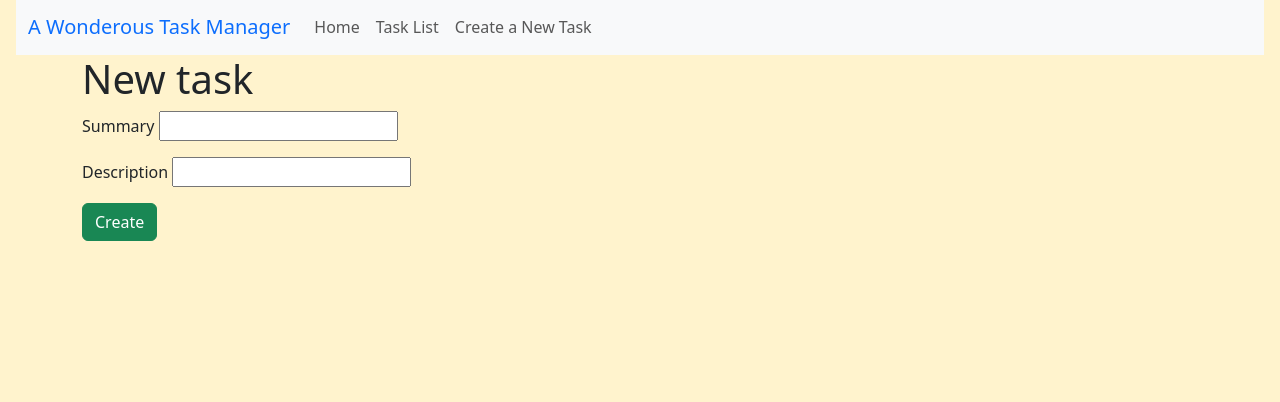
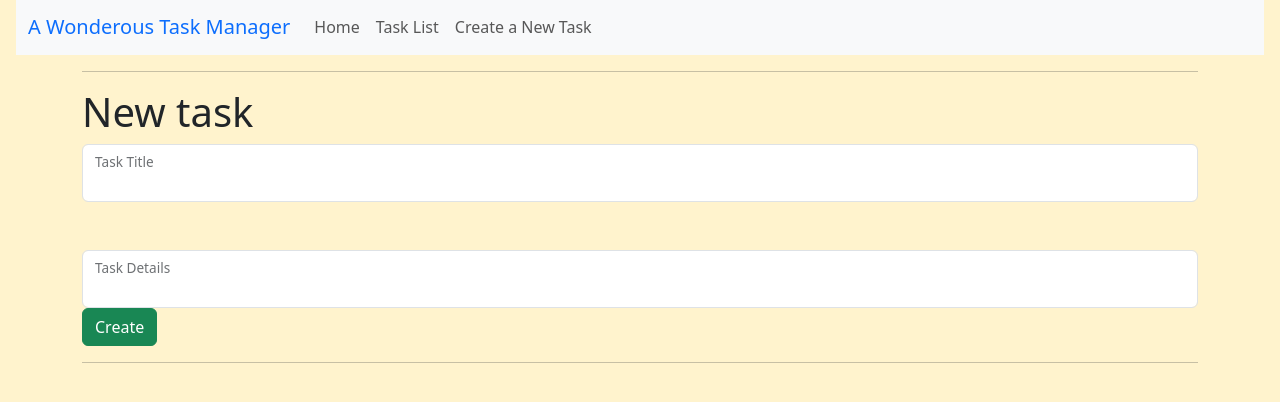
Before and after one commit to Gary-FullStack/FSDI-111-task-manager-FE, a Flask app: page /tasks/new in a window 1280 px wide. Shown: the part 17-419 px from the top of the page. Run offline with Flask 2, Linux system fonts and the light colour scheme.

Commit message:
updates for final

```diff
--- a/app/routes.py
+++ b/app/routes.py
@@ -1,10 +1,12 @@
 from flask import (
     Flask,
     render_template,
-    request
+    request,
+    url_for
 )
 from datetime import datetime
 import requests
+
 
 BACKEND_URL = "http://127.0.0.1:5000"
 app = Flask(__name__)
@@ -12,17 +14,21 @@ app = Flask(__name__)
 
 @app.get("/")
 def index():
+    image_url = url_for('static', filename='patricktodo.png')
     timestamp = datetime.now().strftime("%F %H:%M:%S")
-    return render_template("index.html", server_time=timestamp)
+    return render_template("index.html", server_time=timestamp, image_url=image_url )
+
+
 
 
 @app.get("/tasks")
 def show_tasks():
+    image_url = url_for('static', filename='todomeme.png')
     url = "%s/tasks" % BACKEND_URL
     resp = requests.get(url)
     if resp.status_code == 200:
         task_list = resp.json().get("tasks")
-        return render_template("task_list.html", tasks=task_list)
+        return render_template("task_list.html", tasks=task_list,image_url=image_url )
     return render_template("error.html"), resp.status_code
 
 @app.get("/tasks/<int:pk>")
--- a/app/templates/base.html
+++ b/app/templates/base.html
@@ -29,9 +29,10 @@
       </nav>
 
     <div class="container">
-
+        <hr/>
         {% block content %}
         {% endblock content %}
+        <hr/>
 
     </div>
 
--- a/app/templates/new.html
+++ b/app/templates/new.html
@@ -1,22 +1,23 @@
 {% extends 'base.html' %}
 
 
-{% block title %} New Task {% endblock title %}
+{% block title %} Add a New Task {% endblock title %}
 
 
 {% block content %}
 <h1>New task</h1>
 <form method="POST" action="{{ url_for('create_task') }}">
 
-    <p>
-        <lable for="summary">Summary</lable>
-        <input type="text" name="summary" id="id_summary">
-    </p>
 
-    <p>
-        <lable for="description">Description</lable>
-        <input type="text" name="description" id="id_description">
-    </p>
+    <div class="form-floating mb-5">
+        <input type="text" name="summary" id="id_summary" class="form-control" >
+        <label for="summary">Task Title</label>
+    </div>
+
+    <div class="form-floating">
+        <input type="text" name="description" id="id_description" class="form-control" >
+        <label for="description">Task Details</label>
+    </div>
 
     <input type="hidden" value="1" name="status_id" id="id_status_id">
     <input type="hidden" value="1" name="active" id="id_active">
@@ -25,5 +26,6 @@
         <input type="submit" value="Create" class="btn btn-success">
     </p>
 
+
 </form>
 {% endblock content %}
--- a/app/templates/success.html
+++ b/app/templates/success.html
@@ -7,5 +7,5 @@
 {% block content %}
 <h1>Success</h1>
 <p> the mission was a success!</p>
-<a href="{{ url_for('index') }}">Click me!</a> to go home.
+<a href="{{ url_for('index') }}">Click here</a> to go home.
 {% endblock content %}
--- a/app/templates/task_list.html
+++ b/app/templates/task_list.html
@@ -6,6 +6,11 @@
 
 {% block content %}
 <h1>Tasks</h1>
+
+<div>
+    <img src="{{ image_url }}" class="img-thumbnail" alt="todo" width=" 300" height="400">
+</div>
+
 <ul>
     {% for task in tasks %}
     <li>
```
Also changed, not shown: app/templates/index.html (+11 -3 lines), app/static/patricktodo.png (added), app/static/todomeme.png (added).
